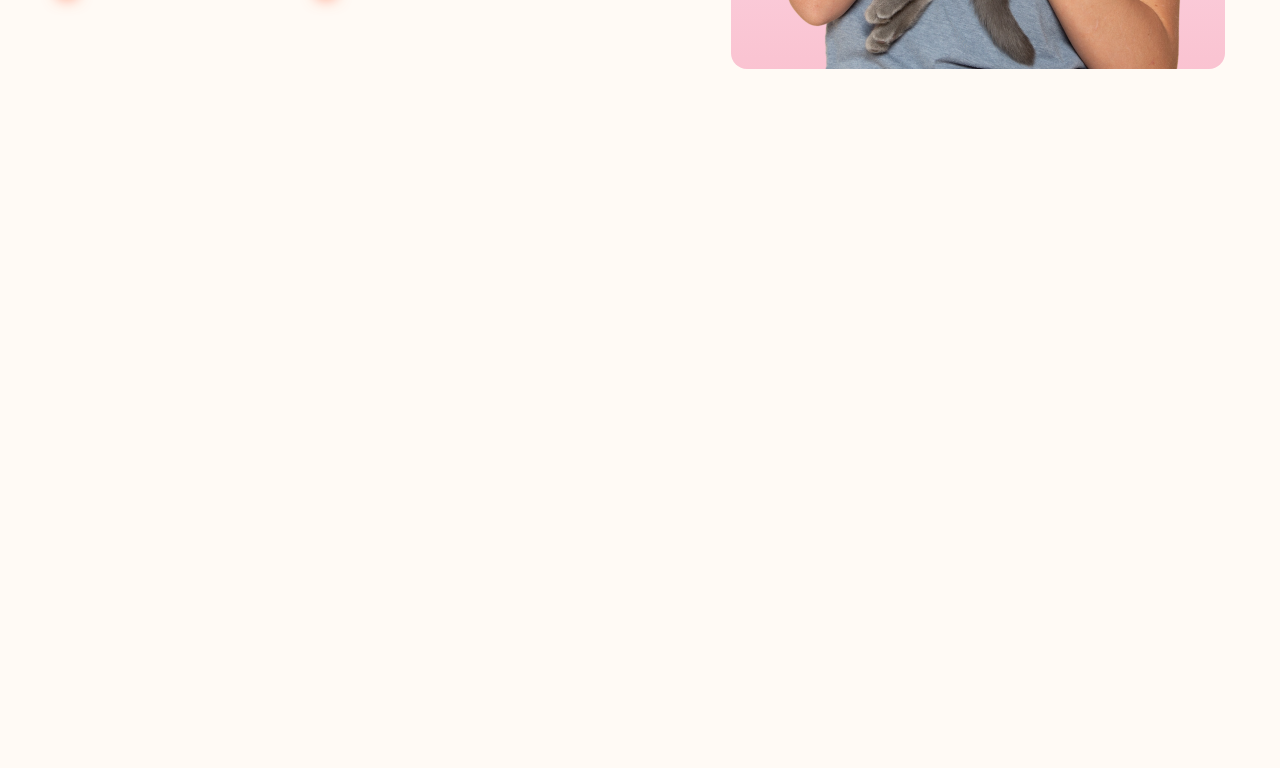
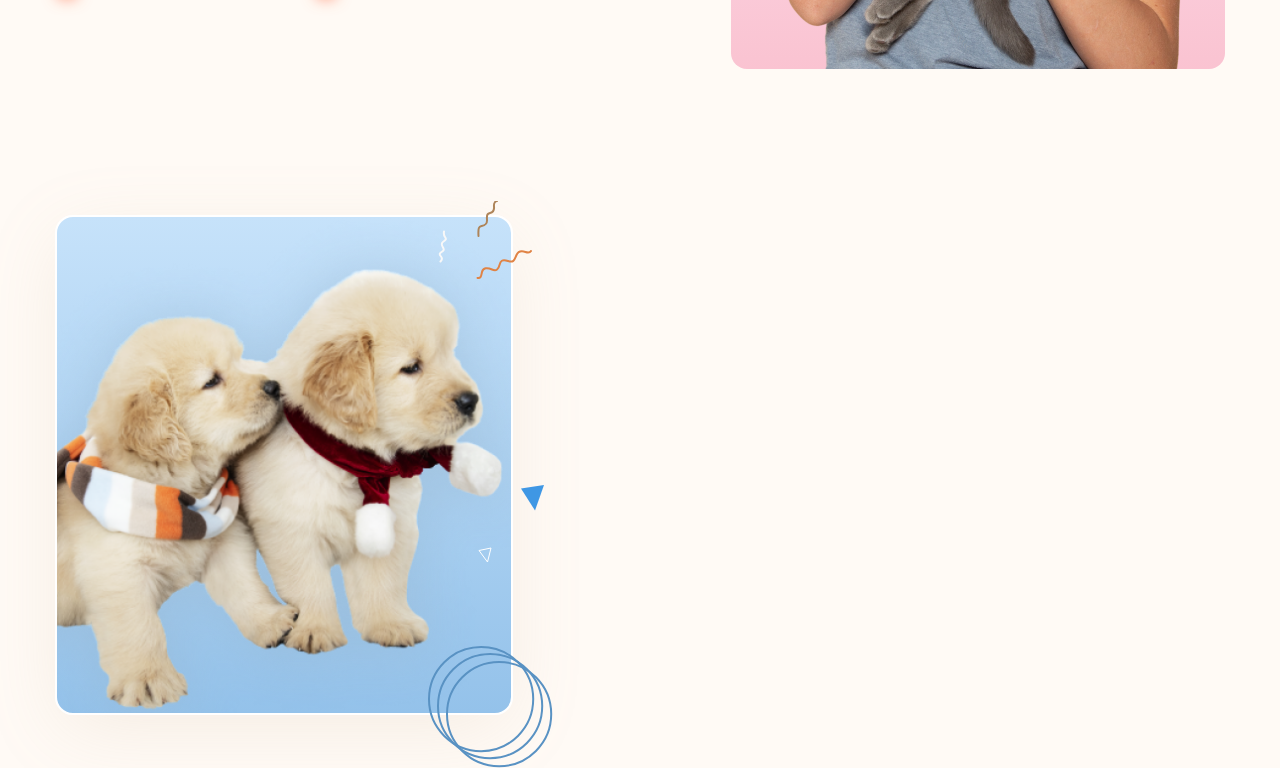
Before and after one commit to gnasche-2003/Project--04--F8, a plain HTML site: page index.html in a window 1280 px wide. Shown: the part 1378-2146 px from the top of the page. Before the commit the page ends 1896 px from the top, so only its background shows below. Drawn offline with Linux system fonts and the light colour scheme.

Commit message:
Add About #3

```diff
--- a/assets/css/styles.css
+++ b/assets/css/styles.css
@@ -299,6 +299,7 @@ button {
 .about__inner {
   display: grid;
   align-items: center;
+  row-gap: 146px;
   grid-template-columns: 1fr 1fr;
 }
 
@@ -420,3 +421,64 @@ button {
   right: -50px;
   z-index: -1;
 }
+
+.about__img-wrap-bottom {
+  width: 458px;
+  margin-left: 0;
+  background: linear-gradient(180deg, #c6e2fa 0%, #94c2ea 100%);
+  border: 2px solid #ffffff;
+  box-shadow: 0px 17px 77px -8px rgba(190, 165, 139, 0.17);
+  border-radius: 18px;
+}
+
+.about__img-wrap-bottom::after {
+  content: none;
+}
+
+.about__img-bottom {
+  width: 100%;
+}
+
+.about__decor-img {
+  position: absolute;
+}
+
+.about__decor-img:nth-child(1) {
+  top: 13px;
+  right: 64px;
+}
+
+.about__decor-img:nth-child(2) {
+  top: -16px;
+  right: 13px;
+}
+
+.about__decor-img:nth-child(3) {
+  top: 33px;
+  right: -21px;
+}
+
+.about__decor-img:nth-child(4) {
+  top: 268px;
+  right: -33px;
+}
+
+.about__decor-img:nth-child(5) {
+  bottom: 150px;
+  right: 19px;
+}
+
+.about__decor-img:nth-child(6) {
+  right: -24px;
+  bottom: -40px;
+}
+
+.about__decor-img:nth-child(7) {
+  right: -33px;
+  bottom: -47px;
+}
+
+.about__decor-img:nth-child(8) {
+  right: -42px;
+  bottom: -55px;
+}
--- a/index.html
+++ b/index.html
@@ -286,7 +286,59 @@
                 class="about__media-decor"
               />
             </div>
-            <div class="about__media"></div>
+            <div class="about__media">
+              <figure class="about__img-wrap about__img-wrap-bottom">
+                <img
+                  src="./assets/img/about_02.png"
+                  alt=""
+                  class="about__img about__img-bottom"
+                />
+
+                <!-- Decorators -->
+                <div>
+                  <img
+                    src="./assets/img/about_decor_03.svg"
+                    alt=""
+                    class="about__decor-img"
+                  />
+                  <img
+                    src="./assets/img/about_decor_04.svg"
+                    alt=""
+                    class="about__decor-img"
+                  />
+                  <img
+                    src="./assets/img/about_decor_05.svg"
+                    alt=""
+                    class="about__decor-img"
+                  />
+                  <img
+                    src="./assets/img/about_decor_06.svg"
+                    alt=""
+                    class="about__decor-img"
+                  />
+                  <img
+                    src="./assets/img/about_decor_07.svg"
+                    alt=""
+                    class="about__decor-img"
+                  />
+                  <img
+                    src="./assets/img/about_decor_08.svg"
+                    alt=""
+                    class="about__decor-img"
+                  />
+                  <img
+                    src="./assets/img/about_decor_08.svg"
+                    alt=""
+                    class="about__decor-img"
+                  />
+                  <img
+                    src="./assets/img/about_decor_08.svg"
+                    alt=""
+                    class="about__decor-img"
+                  />
+                </div>
+              </figure>
+            </div>
             <section class="about__content"></section>
           </div>
         </div>
```
Also changed, not shown: assets/img/about_02.png (added), assets/img/about_decor_03.svg (added), assets/img/about_decor_04.svg (added), assets/img/about_decor_05.svg (added), assets/img/about_decor_06.svg (added), assets/img/about_decor_07.svg (added), assets/img/about_decor_08.svg (added).
